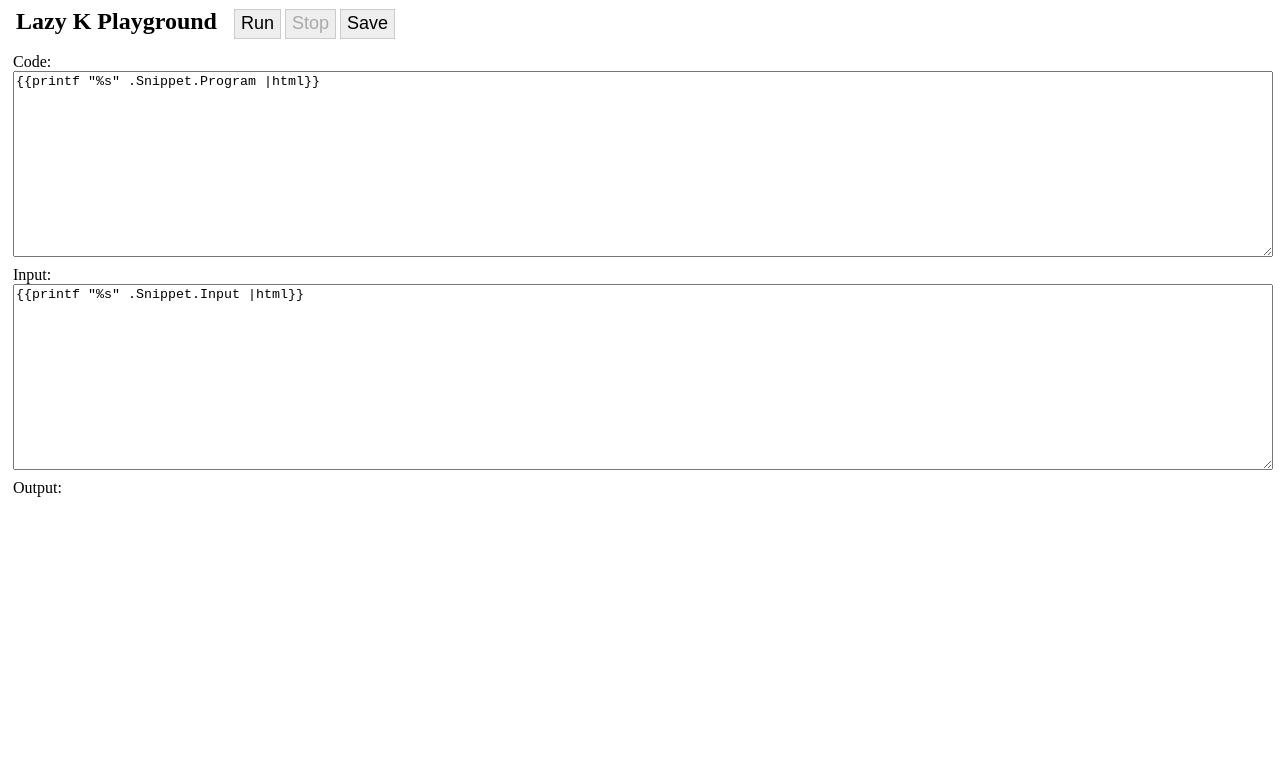
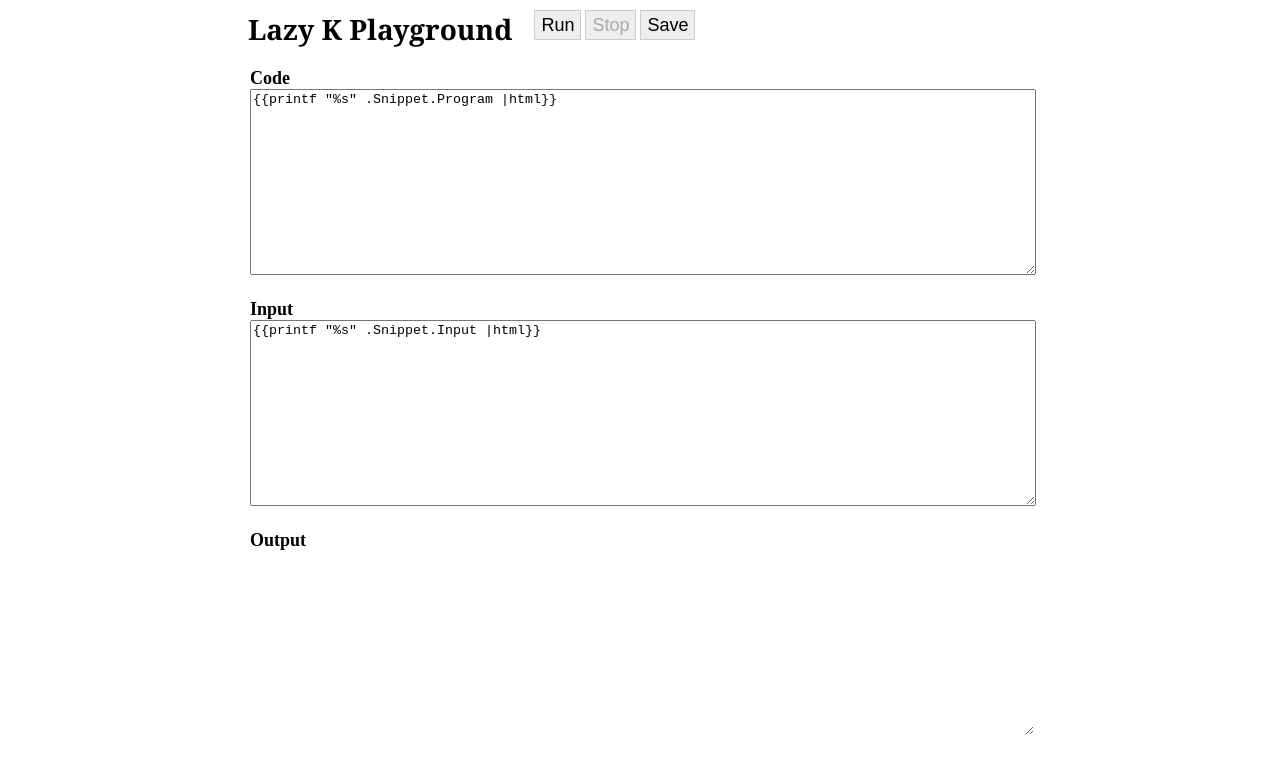
Before and after one commit to irori/lazyk-playground, a plain HTML site: page app/playground/edit.html in a window 1280 px wide. Drawn offline with nearby package versions, Linux system fonts and the light colour scheme.

Commit message:
Style tweaks.

```diff
--- a/app/playground/edit.html
+++ b/app/playground/edit.html
@@ -8,7 +8,7 @@
 </head>
 <body>
 <div id="banner">
-  <span id="head">Lazy K Playground</span>
+  <a id="head" href="/">Lazy K Playground</a>
   <span id="controls">
     <input id="run" type="button" value="Run">
     <input id="stop" type="button" value="Stop" disabled>
@@ -16,11 +16,11 @@
     <input type="text" id="shareURL">
   </span>
 </div>
-<div class="block"><div>Code:</div><textarea id="program" autocorrect="off" autocomplete="off" autocapitalize="off" spellcheck="false">{{printf "%s" .Snippet.Program |html}}</textarea></div>
-<div class="block"><div>Input:</div><textarea id="input" autocorrect="off" autocomplete="off" autocapitalize="off" spellcheck="false">{{printf "%s" .Snippet.Input |html}}</textarea></div>
+<div class="block"><div class="caption">Code</div><textarea id="program" autocorrect="off" autocomplete="off" autocapitalize="off" spellcheck="false">{{printf "%s" .Snippet.Program |html}}</textarea></div>
+<div class="block"><div class="caption">Input</div><textarea id="input" autocorrect="off" autocomplete="off" autocapitalize="off" spellcheck="false">{{printf "%s" .Snippet.Input |html}}</textarea></div>
 <div class="block">
-  <div>Output:</div>
-  <pre id="output"></pre>
+  <div class="caption">Output</div>
+  <textarea id="output" autocorrect="off" autocomplete="off" autocapitalize="off" spellcheck="false" readonly></textarea>
   <div id="error"></div>
 </div>
 </body>
--- a/app/static/playground.js
+++ b/app/static/playground.js
@@ -7,7 +7,7 @@ $(function() {
   function handleWorkerMessage(e) {
     switch (e.data.cmd) {
     case 'putc':
-      outputElem.text(outputElem.text() + String.fromCharCode(e.data.ch));
+      outputElem.val(outputElem.val() + String.fromCharCode(e.data.ch));
       break;
     case 'error':
       $('#error').text("error: " + e.data.message);
--- a/app/static/style.css
+++ b/app/static/style.css
@@ -1,15 +1,22 @@
+body {
+    max-width: 800px;
+    margin: 10px auto;
+}
 #banner {
-    height: 40px;
 }
 #head {
     padding: 8px;
-    font-size: 24px;
+    font-family: Georgia, serif;
+    font-size: 28px;
     font-weight: bold;
+    color: #000;
+    text-decoration: none;
 }
 #controls {
-    padding: 5px;
+    padding: 10px;
 }
 input[type=button] {
+    vertical-align: top;
     height: 30px;
     border: 1px solid #ccc;
     font-size: 18px;
@@ -23,12 +30,19 @@ input[type=button][disabled] {
     font-size: 16px;
 }
 .block {
-    margin: 5px;
+    margin: 20px 10px;
+}
+.caption {
+    font-size: 18px;
+    font-weight: bold;
 }
 textarea {
     width: 100%;
     height: 180px;
 }
+textarea[readonly] {
+    border: none;
+}
 #error {
     color: #f00;
 }
```
